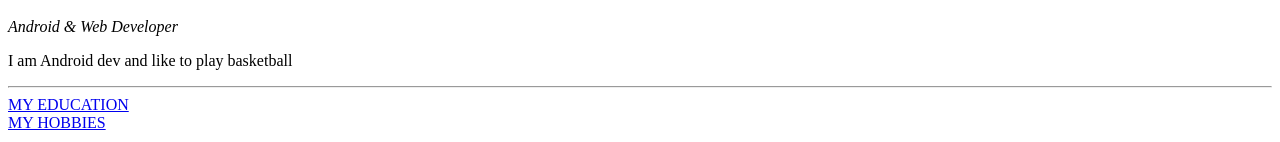
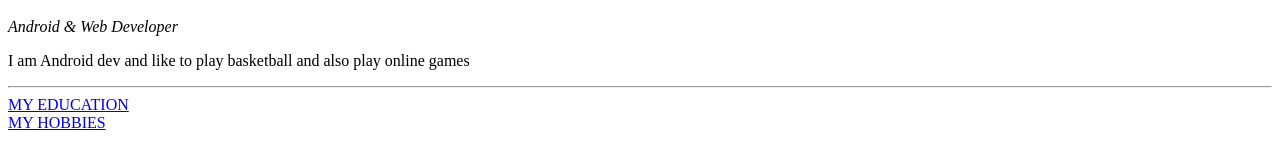
Before and after one commit to addi154/Basic-Html-PP, a plain HTML site: page index.html in a window 1280 px wide. Shown: the part 186-328 px from the top of the page. Drawn offline with Linux system fonts and the light colour scheme.

Commit message:
Added more desc

```diff
--- a/index.html
+++ b/index.html
@@ -7,7 +7,7 @@
     <img src="Profile Picture.jpg" alt="Profile Picture" width="150">
     <h1>Aditya Singh</h1>
     <p> <em>Android & Web Developer</em> </p>
-    <p>I am Android dev and like to play basketball</p>
+    <p>I am Android dev and like to play basketball and also play online games</p>
     <hr>
     <a href="myeducation.html">MY EDUCATION</a>
     <br>
```
